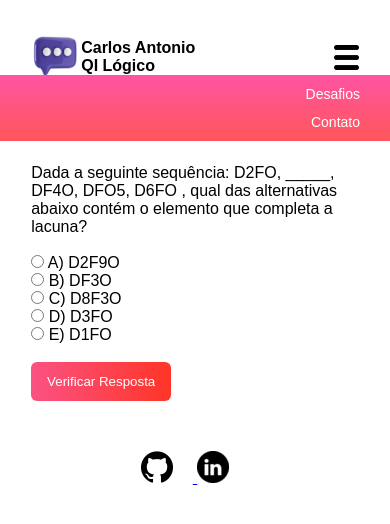
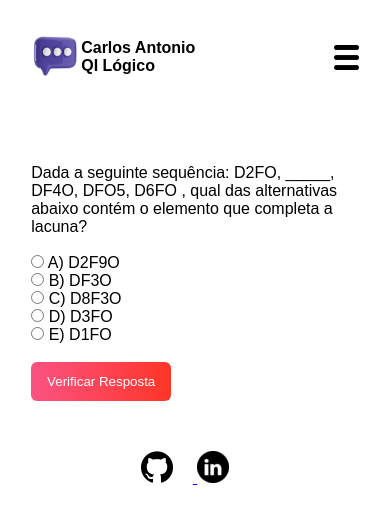
Before and after one commit to CarlosEX/Quiz, a plain HTML site: page desafio1.html in a window 390 px wide. Both pictures are taken after a click on the picture 346 px from the left and 57 px from the top of the page. Drawn offline with nearby package versions, Linux system fonts and the light colour scheme.

Commit message:
adiciona funcao toggleMenu ao arquivo desafio1

```diff
--- a/desafio1.html
+++ b/desafio1.html
@@ -67,5 +67,18 @@
             </a>
         </div>
     </div>
+    <script>
+        var menuLIst = document.getElementById("menuList");
+        menuLIst.style.maxHeight = "0px";
+
+        function toggleMenu(){
+            if(menuLIst.style.maxHeight == "0px"){
+                menuLIst.style.maxHeight == "130px"
+            }
+            else{
+                menuLIst.style.maxHeight == "0px"
+            }
+        }
+    </script>
 </body>
 </html>
```
